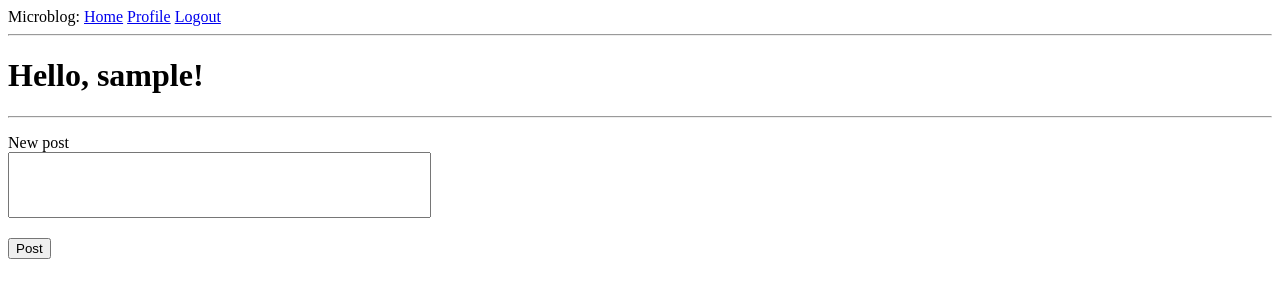
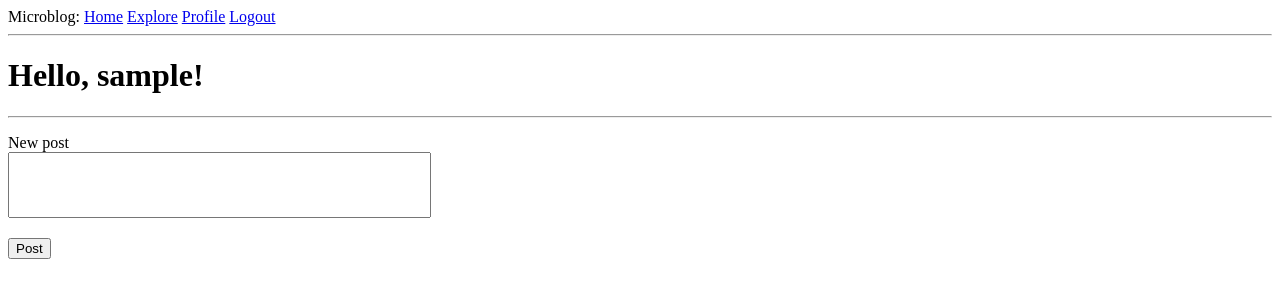
Before and after one commit to notweerdmonk/microblog, a Flask app: page / in a window 1280 px wide. Shown: the top 300 px of the page. Run offline with Flask 2, Linux system fonts and the light colour scheme; the visitor is signed in with stand-in values (Sample User, id 1); data comes from the database, SQL or seed files in the repository; data that the repository does not hold is empty.

Commit message:
Add favicon.

```diff
--- a/app/templates/base.html
+++ b/app/templates/base.html
@@ -6,6 +6,7 @@
         {% else %}
         <title>Microblog</title>
         {% endif %}
+        <link rel="icon" href="{{ url_for('static', filename='favicon.ico') }}">
     </head>
     <body>
         <div>
@@ -14,6 +15,7 @@
             {% if current_user.is_anonymous %}
             <a href={{ url_for('login') }}>Login</a>
             {% else %}
+            <a href={{ url_for('explore') }}>Explore</a>
             <a href={{ url_for('user', username=current_user.username) }}>Profile</a>
             <a href={{ url_for('logout') }}>Logout</a>
             {% endif %}
```
Also changed, not shown: app/static/favicon.ico (added).
